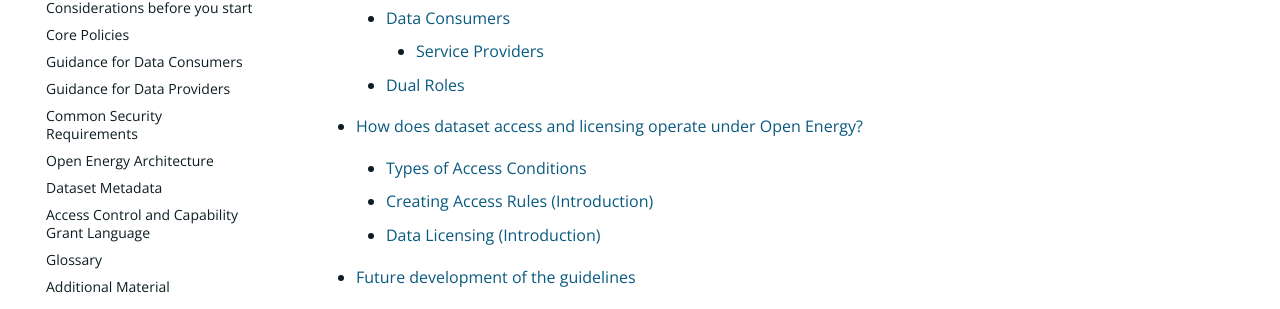
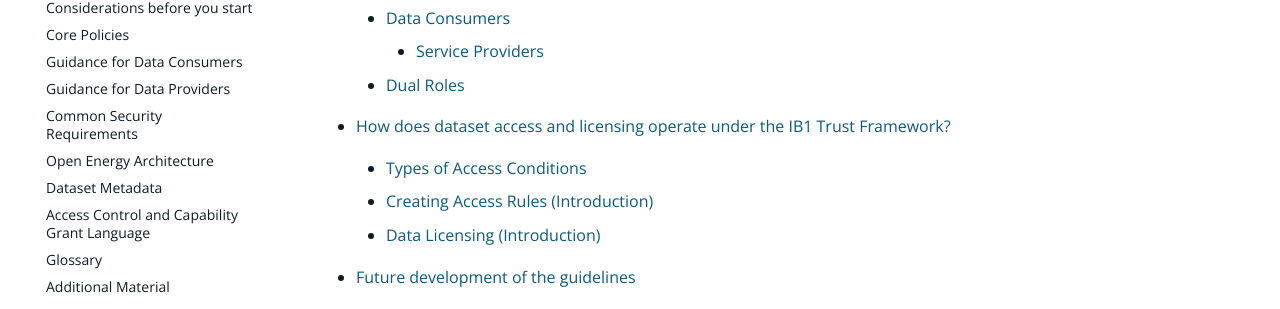
Before and after one commit to icebreakerone/ib1-technical-docs, an MkDocs documentation site: the page built from docs/index.md, in a window 1280 px wide and 900 px high, scrolled down 680 px. Shown: the part 145-454 px from the top of the window. Built offline with MkDocs 1.6.1 and Material for MkDocs 9.7.7, drawn with Linux system fonts in a browser that asks for light colours; the version menu is left out; some of the changed lines change nothing that is shown.

Commit message:
docs/index.md updated from https://stackedit.net/

```diff
--- a/docs/index.md
+++ b/docs/index.md
@@ -38,7 +38,7 @@
         * [Closed data](ops_guidelines/introduction.md#closed-data)
 
 
-    * [What role does your organisation play in the IB1 Trust ecosystem?](ops_guidelines/introduction.md#what-role-does-your-organisation-play-in-the-open-energy-ecosystem)
+    * [What role does your organisation play in the IB1 Trust ecosystem?](ops_guidelines/introduction.md#what-role-does-your-organisation-play-in-the-ib1-trust-ecosystem)
 
 
         * [Data Providers](ops_guidelines/introduction.md#dps)
@@ -53,7 +53,7 @@
         * [Dual Roles](ops_guidelines/introduction.md#dual-roles)
 
 
-    * [How does dataset access and licensing operate under Open Energy?](ops_guidelines/introduction.md#how-does-dataset-access-and-licensing-operate-under-open-energy)
+    * [How does dataset access and licensing operate under the IB1 Trust Framework?](ops_guidelines/introduction.md#how-does-dataset-access-and-licensing-operate-under-the-ib1-trust-framework)
 
 
         * [Types of Access Conditions](ops_guidelines/introduction.md#types-of-access-conditions)
@@ -454,5 +454,5 @@
 
     * [Engagement](additional_material.md#engagement)
 <!--stackedit_data:
-eyJoaXN0b3J5IjpbMTcwNzI0MjMxNV19
+eyJoaXN0b3J5IjpbODM3NjEzOTExXX0=
 -->
```
